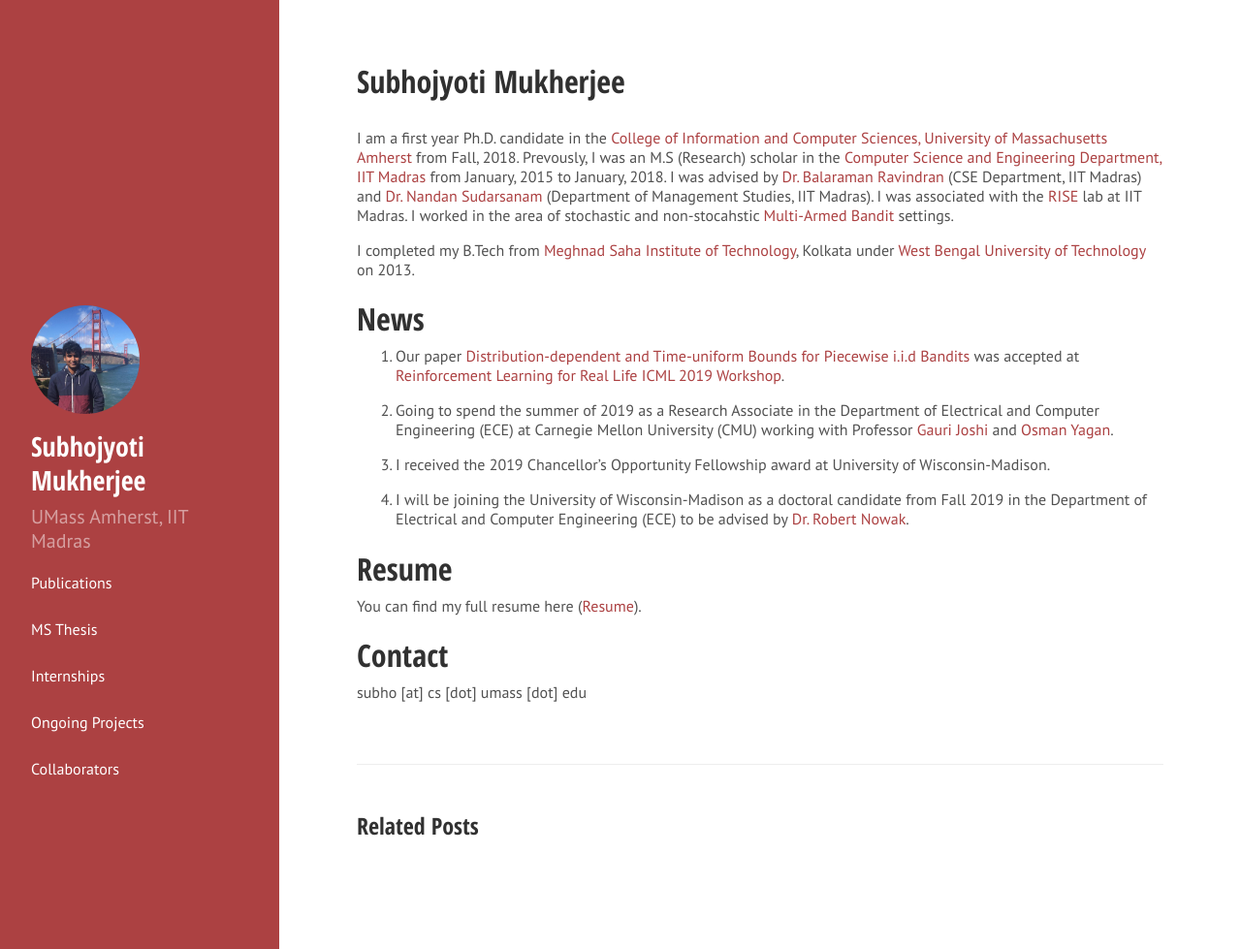
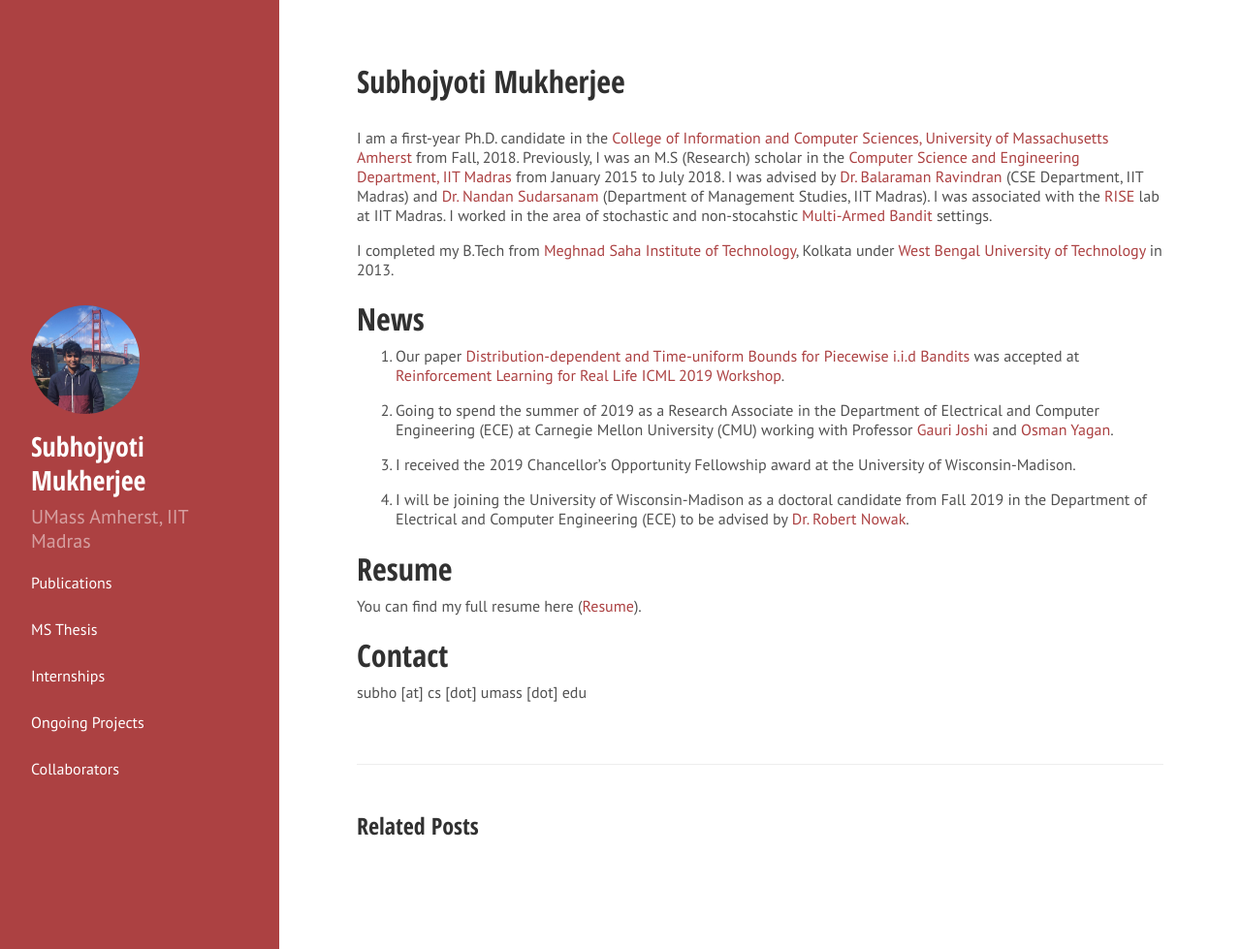
Before and after one commit to Subhojyoti22/subhojyoti.github.io, a Jekyll site: the page built from _posts/2016-09-06-about.md, in a window 1280 px wide and 979 px high. Shown: the whole window at 97% size. Built offline with Jekyll 4.4.1, drawn with Linux system fonts in a browser that asks for light colours; Markdown is read by kramdown in place of the engine named in the settings.

Commit message:
Update 2016-09-06-about.md

```diff
--- a/_posts/2016-09-06-about.md
+++ b/_posts/2016-09-06-about.md
@@ -2,10 +2,10 @@
 layout: post
 title: Subhojyoti Mukherjee
 ---
-I am a first year Ph.D. candidate in the [College of Information and Computer Sciences, University of Massachusetts Amherst](https://www.cics.umass.edu/) from Fall, 2018.
-   Prevously, I was an M.S (Research) scholar in the [Computer Science and Engineering Department, IIT Madras](https://www.cse.iitm.ac.in/) from January, 2015 to January, 2018. I was advised by [Dr. Balaraman Ravindran](https://www.cse.iitm.ac.in/~ravi/) (CSE Department, IIT Madras) and [Dr. Nandan Sudarsanam](https://doms.iitm.ac.in/index.php/nandan-s) (Department of Management Studies, IIT Madras). I was associated with the [RISE](http://rise.cse.iitm.ac.in/rise1/index.html) lab at IIT Madras. I worked in the area of stochastic and non-stocahstic [Multi-Armed Bandit](https://en.wikipedia.org/wiki/Multi-armed_bandit) settings.
+I am a first-year Ph.D. candidate in the [College of Information and Computer Sciences, University of Massachusetts Amherst](https://www.cics.umass.edu/) from Fall, 2018.
+   Previously, I was an M.S (Research) scholar in the [Computer Science and Engineering Department, IIT Madras](https://www.cse.iitm.ac.in/) from January 2015 to July 2018. I was advised by [Dr. Balaraman Ravindran](https://www.cse.iitm.ac.in/~ravi/) (CSE Department, IIT Madras) and [Dr. Nandan Sudarsanam](https://doms.iitm.ac.in/index.php/nandan-s) (Department of Management Studies, IIT Madras). I was associated with the [RISE](http://rise.cse.iitm.ac.in/rise1/index.html) lab at IIT Madras. I worked in the area of stochastic and non-stocahstic [Multi-Armed Bandit](https://en.wikipedia.org/wiki/Multi-armed_bandit) settings.
 
-   I completed my B.Tech from [Meghnad Saha Institute of Technology](http://www.msit.edu.in/), Kolkata under [West Bengal University of Technology](http://www.wbut.ac.in/) on 2013.
+   I completed my B.Tech from [Meghnad Saha Institute of Technology](http://www.msit.edu.in/), Kolkata under [West Bengal University of Technology](http://www.wbut.ac.in/) in 2013.
 
 # News
 
@@ -13,7 +13,7 @@ I am a first year Ph.D. candidate in the [College of Information and Computer Sc
 
 2. Going to spend the summer of 2019 as a Research Associate in the Department of Electrical and Computer Engineering (ECE) at Carnegie Mellon University (CMU) working with Professor [Gauri Joshi](https://www.andrew.cmu.edu/user/gaurij/) and [Osman Yagan](http://www.andrew.cmu.edu/user/oyagan/).
 
-3. I received the 2019 Chancellor's Opportunity Fellowship award at University of Wisconsin-Madison.
+3. I received the 2019 Chancellor's Opportunity Fellowship award at the University of Wisconsin-Madison.
 
 4. I will be joining the University of Wisconsin-Madison as a doctoral candidate from Fall 2019 in the Department of Electrical and Computer Engineering (ECE) to be advised by [Dr. Robert Nowak](http://nowak.ece.wisc.edu/).
 
```
